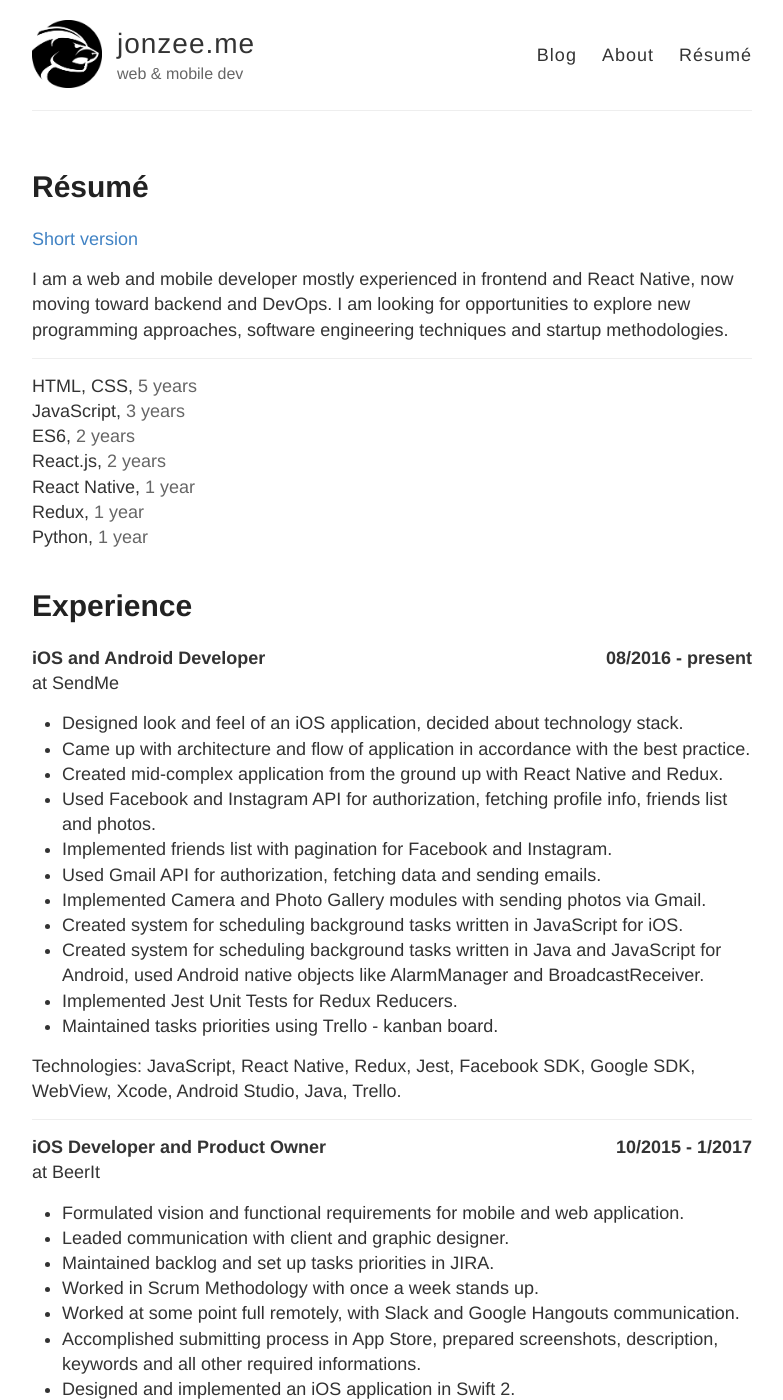
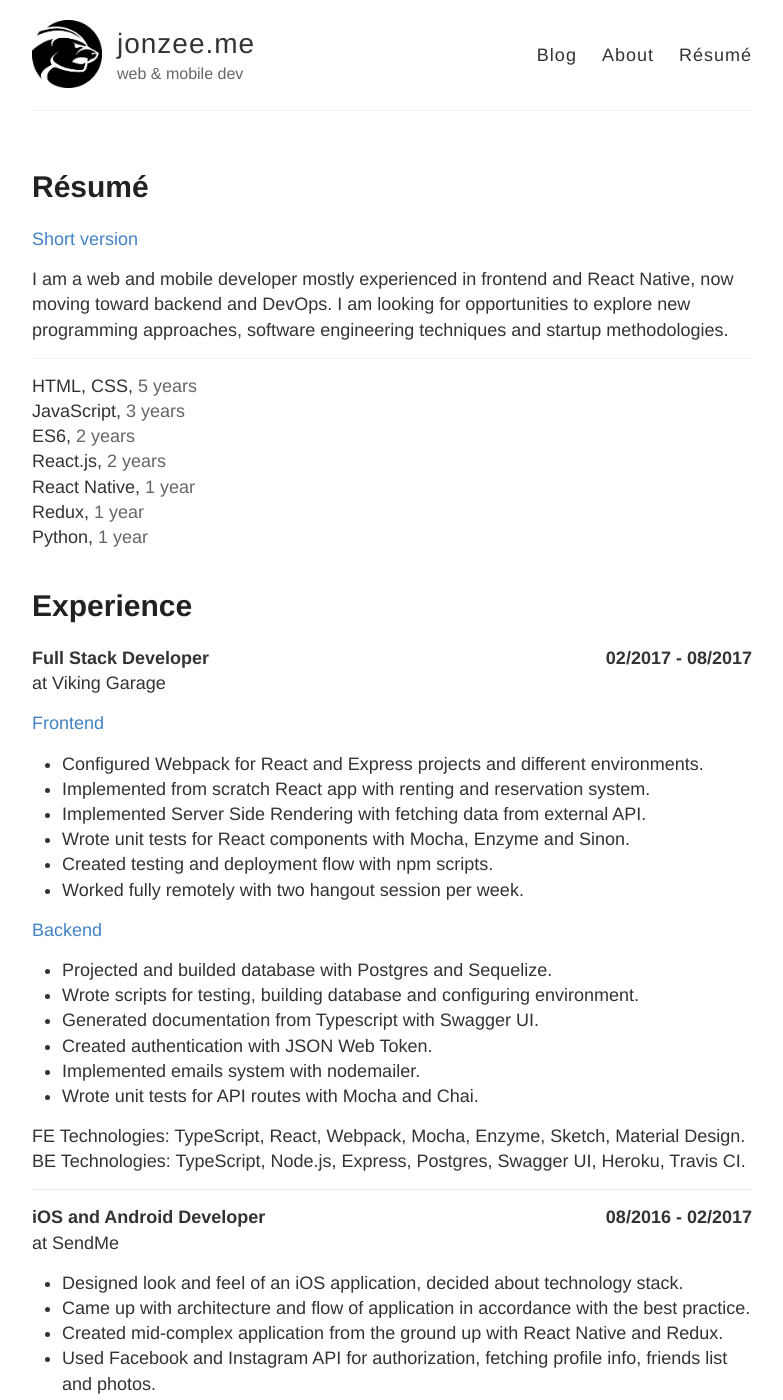
Before and after one commit to janhorubala/janhorubala.github.io, a Jekyll site: the page built from resume.md, in a window 1280 px wide and 1400 px high. Shown: the whole window, without its empty margins (248-1031 px from the left). Built offline with Jekyll 4.4.1, drawn with Linux system fonts in a browser that asks for light colours; some of the changed text lies outside the part shown.

Commit message:
Updated resume with vg

```diff
--- a/resume.md
+++ b/resume.md
@@ -9,21 +9,51 @@ I am a web and mobile developer mostly experienced in frontend and React Native,
 
 <hr>
 
-HTML, CSS, 		<span class="grey">5 years</span>
-JavaScript, 	<span class="grey">3 years</span>
-ES6, 			<span class="grey">2 years</span>
-React.js, 		<span class="grey">2 years</span>
-React Native, 	<span class="grey">1 year</span>
-Redux, 			<span class="grey">1 year</span>
-Python, 		<span class="grey">1 year</span>
+HTML, CSS,        <span class="grey">5 years</span><br />
+JavaScript,       <span class="grey">3 years</span><br />
+ES6,              <span class="grey">2 years</span><br />
+React.js, 		    <span class="grey">2 years</span><br />
+React Native,     <span class="grey">1 year</span><br />
+Redux,            <span class="grey">1 year</span><br />
+Python,           <span class="grey">1 year</span><br />
 
 # Experience
 
 <span class="res-role">
+Full Stack Developer
+</span>
+<span class="res-date">
+02/2017 - 08/2017
+</span>
+<a href="https://www.vikinggarage.com/" target="_blank" class="res-place">
+Viking Garage
+</a>
+
+<a href="https://github.com/michalmikolajczyk/viking-garage-frontend" target="_blank">Frontend</a>
+- Configured Webpack for React and Express projects and different environments.
+- Implemented from scratch React app with renting and reservation system.
+- Implemented Server Side Rendering with fetching data from external API.
+- Wrote unit tests for React components with Mocha, Enzyme and Sinon.
+- Created testing and deployment flow with npm scripts.
+- Worked fully remotely with two hangout session per week.
+
+<a href="https://github.com/michalmikolajczyk/viking-garage-api" target="_blank">Backend</a>
+- Projected and builded database with Postgres and Sequelize.
+- Wrote scripts for testing, building database and configuring environment.
+- Generated documentation from Typescript with Swagger UI.
+- Created authentication with JSON Web Token.
+- Implemented emails system with nodemailer.
+- Wrote unit tests for API routes with Mocha and Chai.
+
+FE Technologies: TypeScript, React, Webpack, Mocha, Enzyme, Sketch, Material Design.
+BE Technologies: TypeScript, Node.js, Express, Postgres, Swagger UI, Heroku, Travis CI.
+
+<hr>
+<span class="res-role">
 iOS and Android Developer
 </span>
 <span class="res-date">
-08/2016 - present
+08/2016 - 02/2017
 </span>
 <a href="{{ site.url }}/sendme/" target="_blank" class="res-place">
 SendMe
@@ -172,37 +202,49 @@ Technologies: Java, Android Studio, C++, VBA.
 
 # Technologies
 
-<strong>Languages</strong>
+<strong>Languages</strong><br />
 HTML5, JSX, CSS3, SASS, JavaScript, ES6, TypeScript, Bash, Python, Java, C/C++.
 
-<strong>Libraries</strong>
+<strong>Libraries</strong><br />
 React.js, React Native (iOS & Android), Backbone.js, Marionette.js, Moment.js, Chart.js, Lodash.js, Underscore.js, jQuery with plugins.
 
-<strong>APIs</strong>
+<strong>APIs</strong><br />
 Facebook API, Instagram API, Gmail API, Youtube API.
 
-<strong>Frameworks</strong>
+<strong>Frameworks</strong><br />
 Bootstrap, Flux, Redux, Django.
 
-<strong>Tools</strong>
+<strong>Tools</strong><br />
 Git, Github, GitLab, Bitbucket, Grunt, npm, Webpack, pip, Sublime Text 3, Vim, Ansible Playbooks, JIRA, Chrome Developer Tools, Android Studio, Xcode.
 
-<strong>Paradigms</strong>
-Scrum, Lean Startup, TDD, Pair Programming, Functional Programming (JavaScript, Haskell), Object-Oriented Programming (Java), REST, Unit Testing, Asynchronous Programming (JavaScript), Continous Integration.
+<strong>Paradigms</strong><br />
+Scrum, Lean Startup, TDD, Pair Programming, Functional Programming (JavaScript, Haskell), Object-Oriented Programming (Java), REST, Unit Testing, Asynchronous Programming (JavaScript), Continuous Integration.
 
-<strong>Platforms</strong>
+<strong>Platforms</strong><br />
 Linux, Mac OS, Raspberry PI.
 
-<strong>Storage</strong>
+<strong>Storage</strong><br />
 PostgreSQL, Realm.
 
 # Achievements
 
 <span class="res-role">
+Startup School
+</span>
+<span class="res-date">
+01/2017 - 04/2017
+</span>
+<a href="https://www.startupschool.org/" target="_blank" class="res-place">
+Y Combinator
+</a>
+Classified to pre-accelerator for young entrepreneurs and programmers. Programs took 4 month and included marketing and business talks, mentoring, creating MVP and meetings with investors.
+
+
+<span class="res-role">
 Reaktor X
 </span>
 <span class="res-date">
-01/2017 - present
+01/2017 - 04/2017
 </span>
 <a href="http://reaktorx.com/" target="_blank" class="res-place">
 Warsaw Reaktor
```
